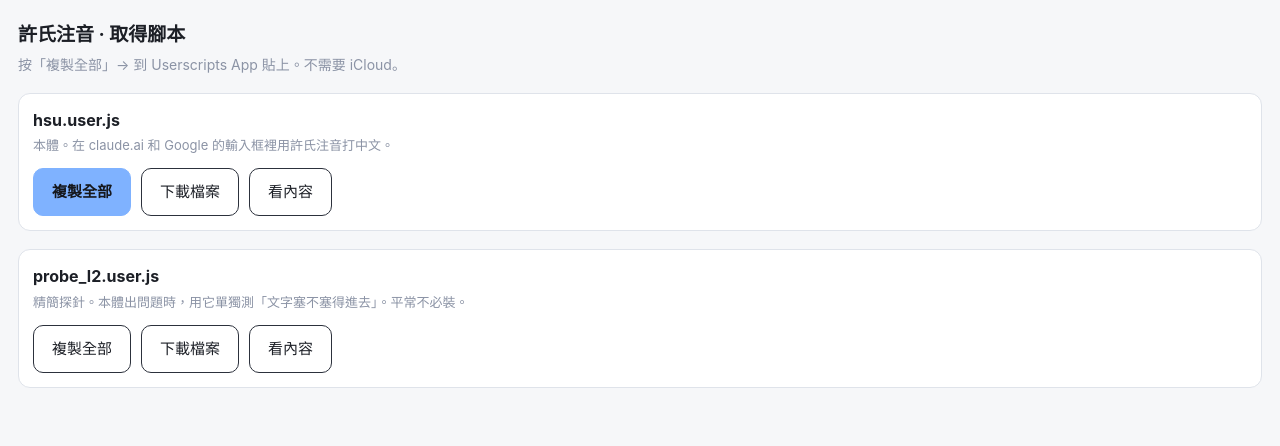
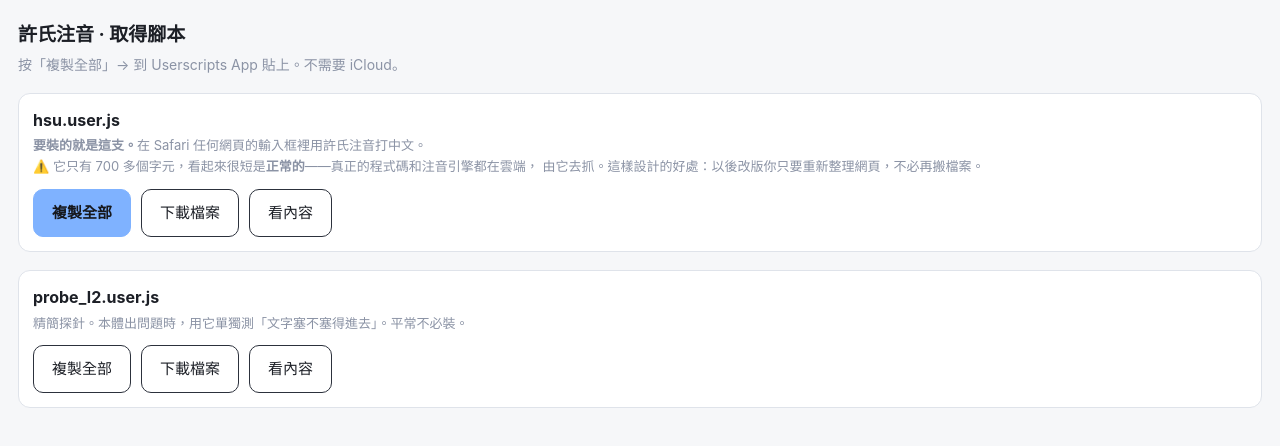
Before and after one commit to garychiang23-creator/hsu, a plain HTML site: page get.html in a window 1280 px wide. Drawn offline with Linux system fonts and the light colour scheme.

Commit message:
deploy: get.html via push_deploy.js

```diff
--- a/get.html
+++ b/get.html
@@ -34,7 +34,9 @@
 
 <div class="card" data-file="hsu.user.js">
   <div class="name">hsu.user.js</div>
-  <div class="desc">本體。在 claude.ai 和 Google 的輸入框裡用許氏注音打中文。</div>
+  <div class="desc"><b>要裝的就是這支。</b>在 Safari 任何網頁的輸入框裡用許氏注音打中文。<br>
+    ⚠️ 它只有 700 多個字元，看起來很短是<b>正常的</b>——真正的程式碼和注音引擎都在雲端，
+    由它去抓。這樣設計的好處：以後改版你只要重新整理網頁，不必再搬檔案。</div>
   <div class="row">
     <button class="main" data-act="copy">複製全部</button>
     <a class="btn" href="hsu.user.js" download="hsu.user.js">下載檔案</a>
```
